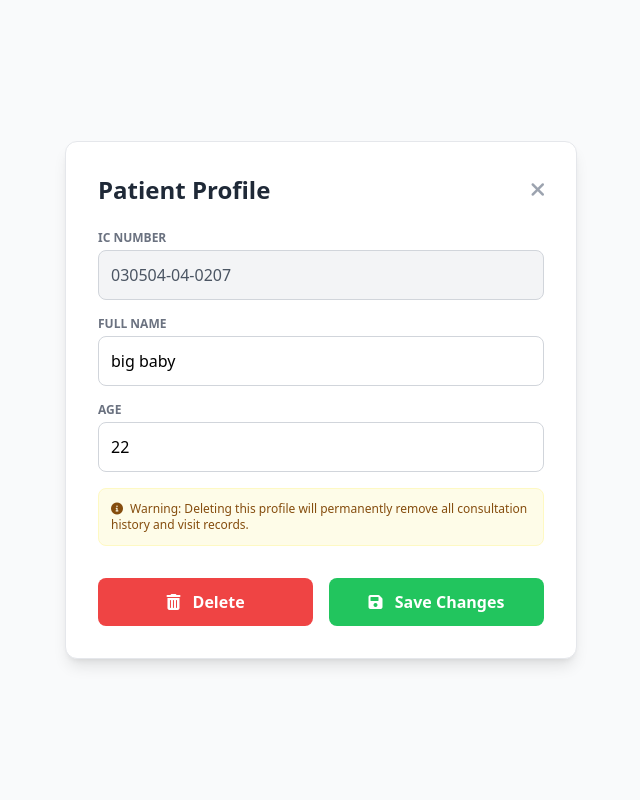
After one commit to unic0rn09/IDP_website, a Flask app: template templates/nurse_patient_view.html in a window 1280 px wide. The commit adds this page. Shown: the whole page, without its empty margins (319-959 px from the left). Run offline with Flask 3, Linux system fonts and the light colour scheme; the template is opened without the code that fills it: values that come from a table or form of the project are taken from there, others are empty; some libraries are stand-ins or nearby versions.

Commit message:
new dashboard 2.1

```diff
--- a/app.py
+++ b/app.py
@@ -124,6 +124,32 @@ def cancel_visit(visit_id):
     db.session.commit()
     return jsonify({'success': True})
 
+# --- FOR NURSE VIEW/DELETE ---
+@app.route('/nurse/view_patient/<ic>')
+def view_patient_page(ic):
+    if session.get('role') != 'nurse': return redirect('/login')
+    p = Patient.query.filter_by(ic_number=ic).first_or_404()
+    return render_template('nurse_patient_view.html', patient=p)
+
+@app.route('/nurse/delete_patient', methods=['POST'])
+def delete_patient():
+    data = request.json
+    p = Patient.query.filter_by(ic_number=data['ic']).first()
+
+    if not p:
+        return jsonify({'error': 'Patient not found'}), 404
+
+    # 1. Manually delete all visits first (to ensure clean cascade)
+    Visit.query.filter_by(patient_id=p.id).delete()
+
+    # 2. Delete the patient
+    db.session.delete(p)
+    db.session.commit()
+
+    return jsonify({'success': True})
+
+
+
 
 # --- DOCTOR ROUTES ---
 @app.route('/doctor/dashboard')
@@ -189,7 +215,7 @@ def process_audio():
     save_path = os.path.join(INSTANCE_FOLDER, filename)
     audio_file.save(save_path)
 
-    # Mock AI (Replace with real OpenAI call if needed)
+   ##### # Mock AI (Replace with real OpenAI call if needed)
     text = "Patient complains of persistent cough and headache for 3 days."
     soap = f"S: Cough, Headache (3 days)\nO: N/A\nA: Viral URI\nP: Symptomatic relief"
 
@@ -199,7 +225,7 @@ if __name__ == '__main__':
     with app.app_context():
         db.create_all()
         if not User.query.first():
-            db.session.add(User(name="Nurse Joy", email='nurse@test.com', password_hash=generate_password_hash('nurse123'), role='nurse'))
-            db.session.add(User(name="Dr. Strange", email='doctor@test.com', password_hash=generate_password_hash('doctor123'), role='doctor'))
+            db.session.add(User(name="Bambee", email='nurse@test.com', password_hash=generate_password_hash('nurse123'), role='nurse'))
+            db.session.add(User(name="Bambi", email='doctor@test.com', password_hash=generate_password_hash('doctor123'), role='doctor'))
             db.session.commit()
     app.run(debug=True)
--- /dev/null
+++ b/templates/nurse_patient_view.html
@@ -0,0 +1,90 @@
+<!DOCTYPE html>
+<html lang="en">
+<head>
+    <meta charset="UTF-8">
+    <title>Patient Profile</title>
+    <script src="https://cdn.tailwindcss.com"></script>
+    <link href="https://cdnjs.cloudflare.com/ajax/libs/font-awesome/6.0.0/css/all.min.css" rel="stylesheet">
+</head>
+<body class="bg-gray-50 h-screen flex flex-col items-center justify-center font-sans">
+
+    <div class="bg-white p-8 rounded-xl shadow-lg border border-gray-200 w-full max-w-lg">
+        <div class="flex justify-between items-center mb-6">
+            <h1 class="text-2xl font-bold text-gray-800">Patient Profile</h1>
+            <a href="/nurse/dashboard" class="text-gray-400 hover:text-gray-600"><i class="fas fa-times text-xl"></i></a>
+        </div>
+
+        <div class="space-y-4">
+            <div>
+                <label class="block text-xs font-bold text-gray-500 uppercase mb-1">IC Number</label>
+                <input id="p-ic" value="{{ patient.ic_number }}" readonly class="w-full bg-gray-100 border border-gray-300 p-3 rounded-lg text-gray-600 cursor-not-allowed">
+            </div>
+
+            <div>
+                <label class="block text-xs font-bold text-gray-500 uppercase mb-1">Full Name</label>
+                <input id="p-name" value="{{ patient.name }}" class="w-full border border-gray-300 p-3 rounded-lg focus:border-blue-500 outline-none">
+            </div>
+
+            <div>
+                <label class="block text-xs font-bold text-gray-500 uppercase mb-1">Age</label>
+                <input id="p-age" value="{{ patient.age }}" class="w-full border border-gray-300 p-3 rounded-lg focus:border-blue-500 outline-none">
+            </div>
+
+            <div class="bg-yellow-50 p-3 rounded-lg border border-yellow-100 text-xs text-yellow-800 mt-4">
+                <i class="fas fa-info-circle mr-1"></i>
+                Warning: Deleting this profile will permanently remove all consultation history and visit records.
+            </div>
+
+            <div class="flex gap-4 pt-4">
+                <button onclick="deletePatient()" class="flex-1 bg-red-500 hover:bg-red-600 text-white font-bold py-3 rounded-lg transition">
+                    <i class="fas fa-trash-alt mr-2"></i> Delete
+                </button>
+                <button onclick="savePatient()" class="flex-1 bg-green-500 hover:bg-green-600 text-white font-bold py-3 rounded-lg transition">
+                    <i class="fas fa-save mr-2"></i> Save Changes
+                </button>
+            </div>
+        </div>
+    </div>
+
+    <script>
+        const ic = "{{ patient.ic_number }}";
+
+        function savePatient() {
+            const name = document.getElementById('p-name').value;
+            const age = document.getElementById('p-age').value;
+
+            fetch('/nurse/update_patient', {
+                method: 'POST',
+                headers: {'Content-Type': 'application/json'},
+                body: JSON.stringify({ic: ic, name: name, age: age})
+            })
+            .then(r => r.json())
+            .then(data => {
+                if(data.success) {
+                    alert("Patient Saved Successfully!");
+                    window.location.href = '/nurse/dashboard';
+                }
+            });
+        }
+
+        function deletePatient() {
+            if(confirm("DANGER: Are you sure you want to delete this patient and ALL their history? This cannot be undone.")) {
+                fetch('/nurse/delete_patient', {
+                    method: 'POST',
+                    headers: {'Content-Type': 'application/json'},
+                    body: JSON.stringify({ic: ic})
+                })
+                .then(r => r.json())
+                .then(data => {
+                    if(data.success) {
+                        alert("Patient Deleted.");
+                        window.location.href = '/nurse/dashboard';
+                    } else {
+                        alert("Error: " + data.error);
+                    }
+                });
+            }
+        }
+    </script>
+</body>
+</html>
```
Also changed, not shown: templates/nurse_dashboard.html (+23 -15 lines), instance/medical_scribe.db, 3 other files.
